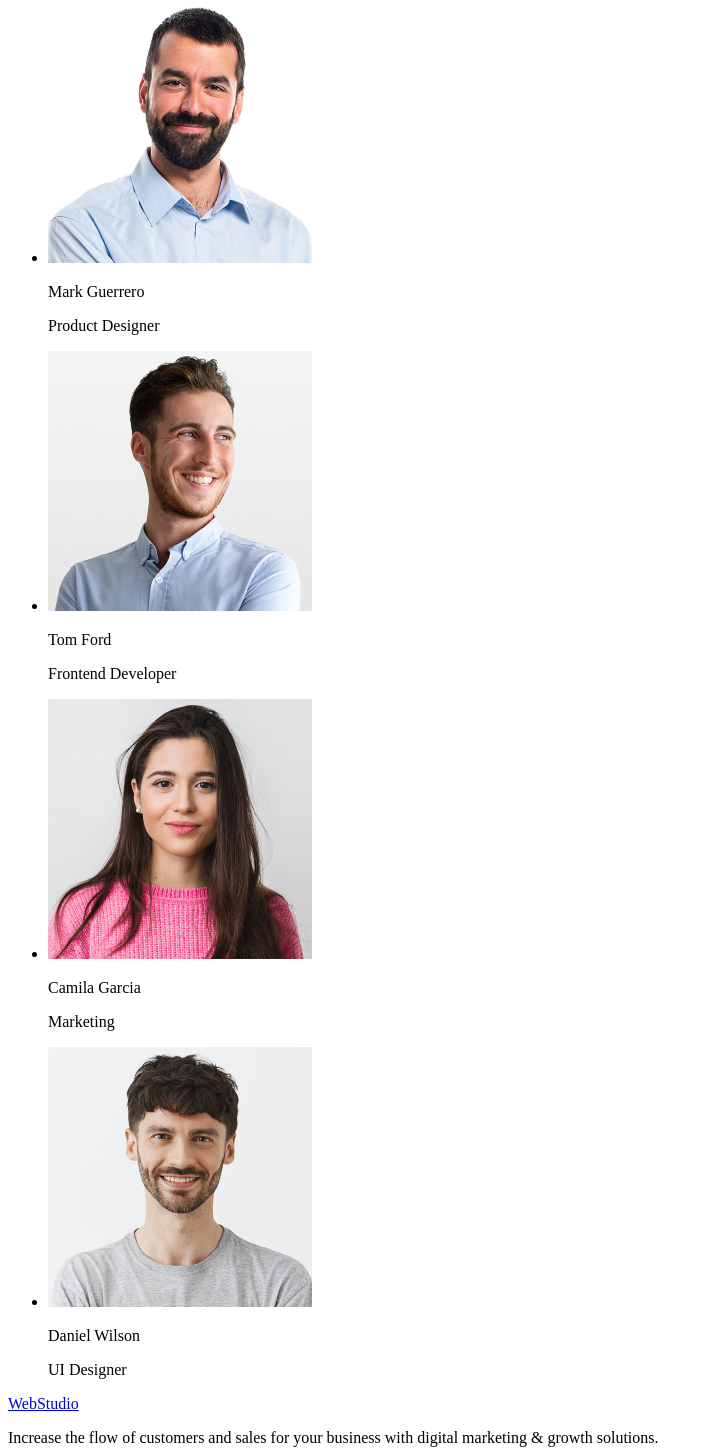
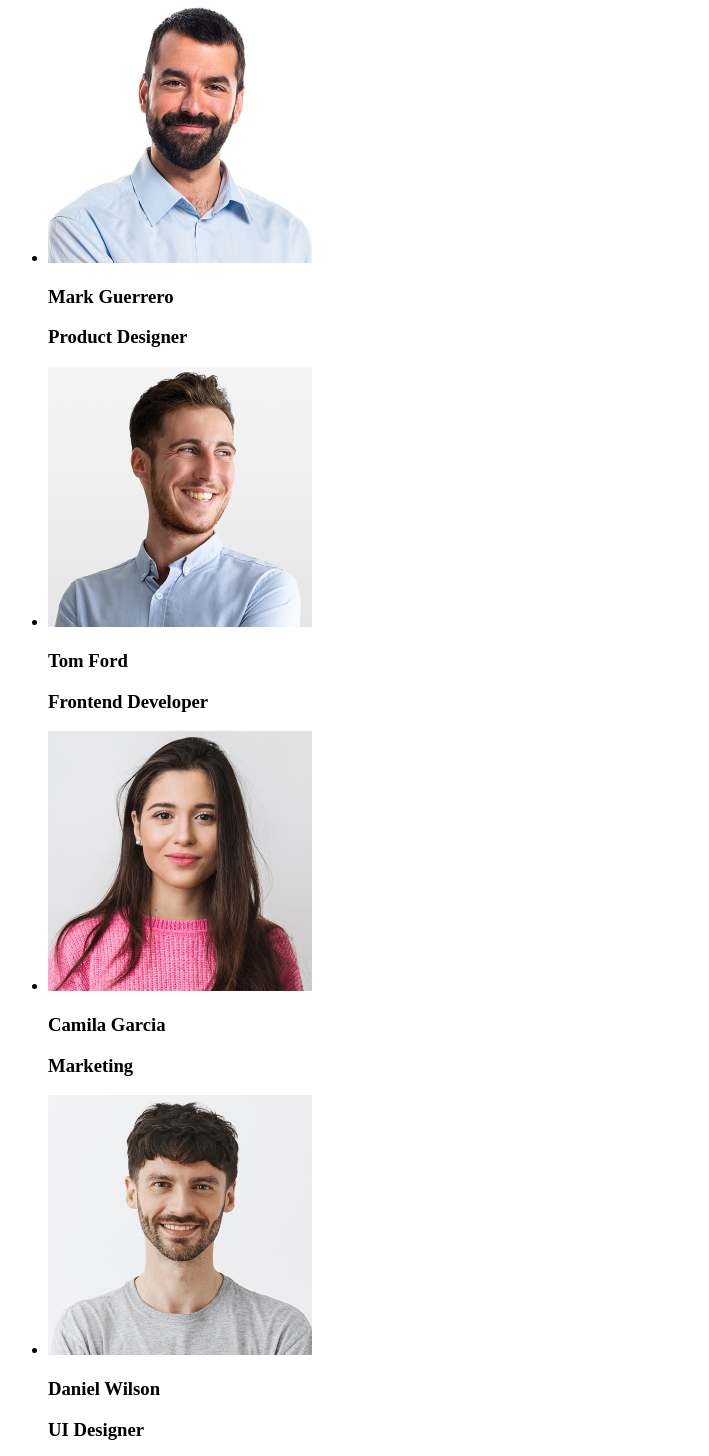
Before and after one commit to tolgademir430/goit-markup-hw-01, a plain HTML site: page index.html in a window 1280 px wide. Shown: the part 584-2040 px from the top of the page, without its empty margins (0-709 px from the left). Drawn offline with Linux system fonts and the light colour scheme.

Commit message:
ödev1 güncellendi

```diff
--- a/index.html
+++ b/index.html
@@ -1,8 +1,8 @@
-<!DOCTYPE html>
+<!doctype html>
 <html lang="en">
   <head>
-    <meta charset="UTF-8">
-    <meta name="viewport" content="width=device-width, initial-scale=1.0">
+    <meta charset="UTF-8" />
+    <meta name="viewport" content="width=device-width, initial-scale=1.0" />
     <title>WebStudio</title>
   </head>
   <body>
@@ -35,23 +35,30 @@
         <ul>
           <li>
             <h3>Strategy</h3>
-                    <p>Our goal is to identify the business
-                    problem to walk away with the perfect and creative solution.
+            <p>
+              Our goal is to identify the business problem to walk away with the
+              perfect and creative solution.
             </p>
           </li>
           <li>
             <h3>Punctuality</h3>
-                    <p>Bring the key message to the brand's audience for the best price within the shortest possible time.
+            <p>
+              Bring the key message to the brand's audience for the best price
+              within the shortest possible time.
             </p>
           </li>
           <li>
             <h3>Diligence</h3>
-                    <p>Research and confirm brands with the strongest digital growth opportunities and minimize risk.
+            <p>
+              Research and confirm brands with the strongest digital growth
+              opportunities and minimize risk.
             </p>
           </li>
           <li>
             <h3>Technologies</h3>
-                    <p>Design practice focused on digital experiences. We bring forth a deep passion for problem-solving.
+            <p>
+              Design practice focused on digital experiences. We bring forth a
+              deep passion for problem-solving.
             </p>
           </li>
         </ul>
@@ -60,31 +67,33 @@
         <h3>Our Team</h3>
         <ul>
           <li>
-                    <img src="images/img-3.jpg" alt="Mark Guerrero" width="264">
-                    <p>Mark Guerrero</p>
-                    <p>Product Designer</p>
+            <img src="images/img-3.jpg" alt="Mark Guerrero" width="264" />
+            <h3>Mark Guerrero</h3>
+            <h3>Product Designer</h3>
           </li>
           <li>
-                    <img src="images/img-2.jpg" alt="Tom Ford" width="264">
-                    <p>Tom Ford</p>
-                    <p>Frontend Developer</p>
+            <img src="images/img-2.jpg" alt="Tom Ford" width="264" />
+            <h3>Tom Ford</h3>
+            <h3>Frontend Developer</h3>
           </li>
           <li>
-                    <img src="images/img-1.jpg" alt="Camila Garcia" width="264">
-                    <p>Camila Garcia</p>
-                    <p>Marketing</p>
+            <img src="images/img-1.jpg" alt="Camila Garcia" width="264" />
+            <h3>Camila Garcia</h3>
+            <h3>Marketing</h3>
           </li>
           <li>
-                    <img src="images/img.jpg" alt="Daniel Wilson" width="264">
-                    <p>Daniel Wilson</p>
-                    <p>UI Designer</p>
+            <img src="images/img.jpg" alt="Daniel Wilson" width="264" />
+            <h3>Daniel Wilson</h3>
+            <h3>UI Designer</h3>
           </li>
         </ul>
       </section>
     </main>
     <footer>
       <a href="index.html">WebStudio</a>
-        <p>Increase the flow of customers and sales for your business with digital marketing & growth solutions.
+      <p>
+        Increase the flow of customers and sales for your business with digital
+        marketing & growth solutions.
       </p>
     </footer>
   </body>
```
Lines whose indentation alone changed are shown as unchanged.
